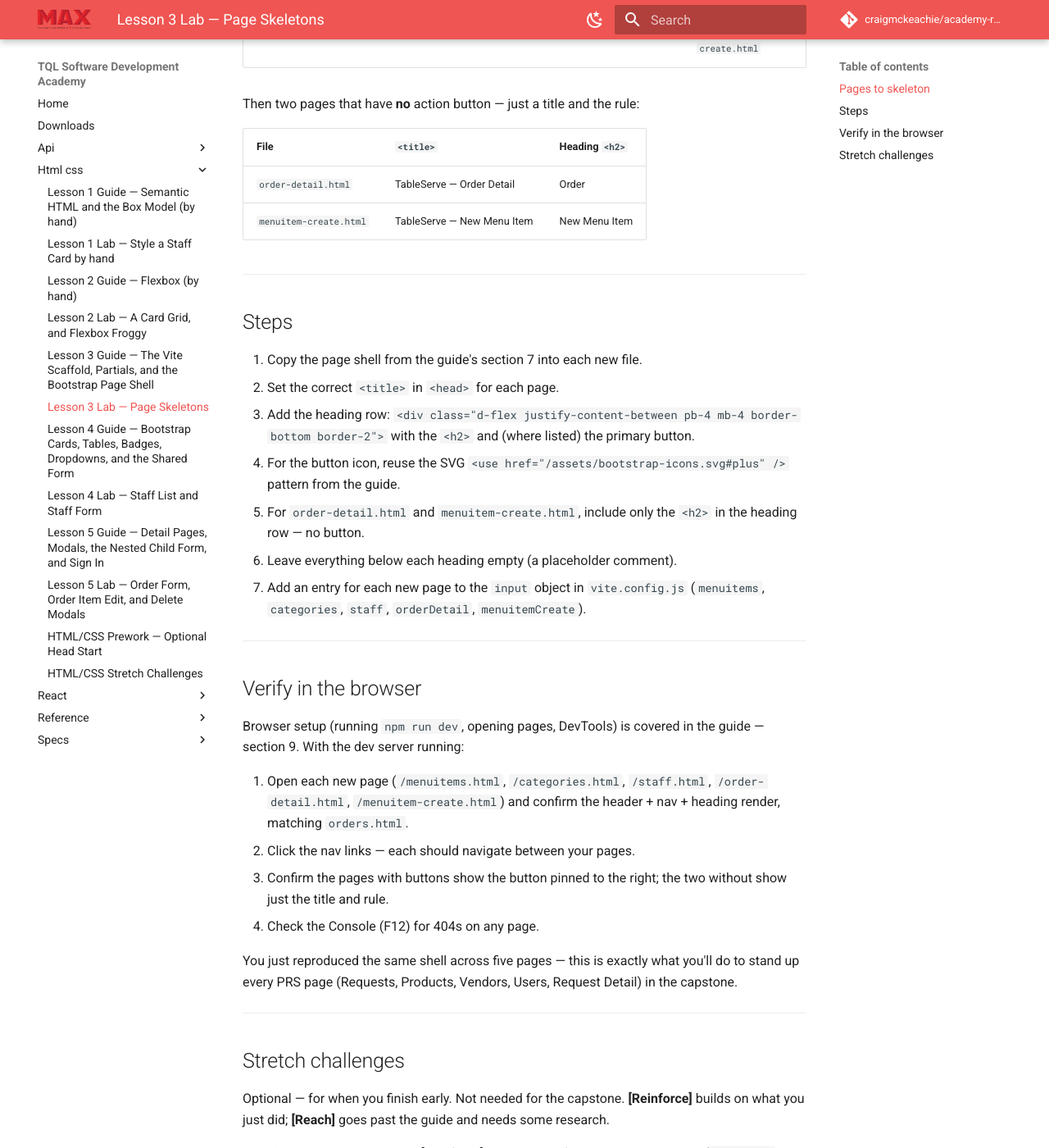
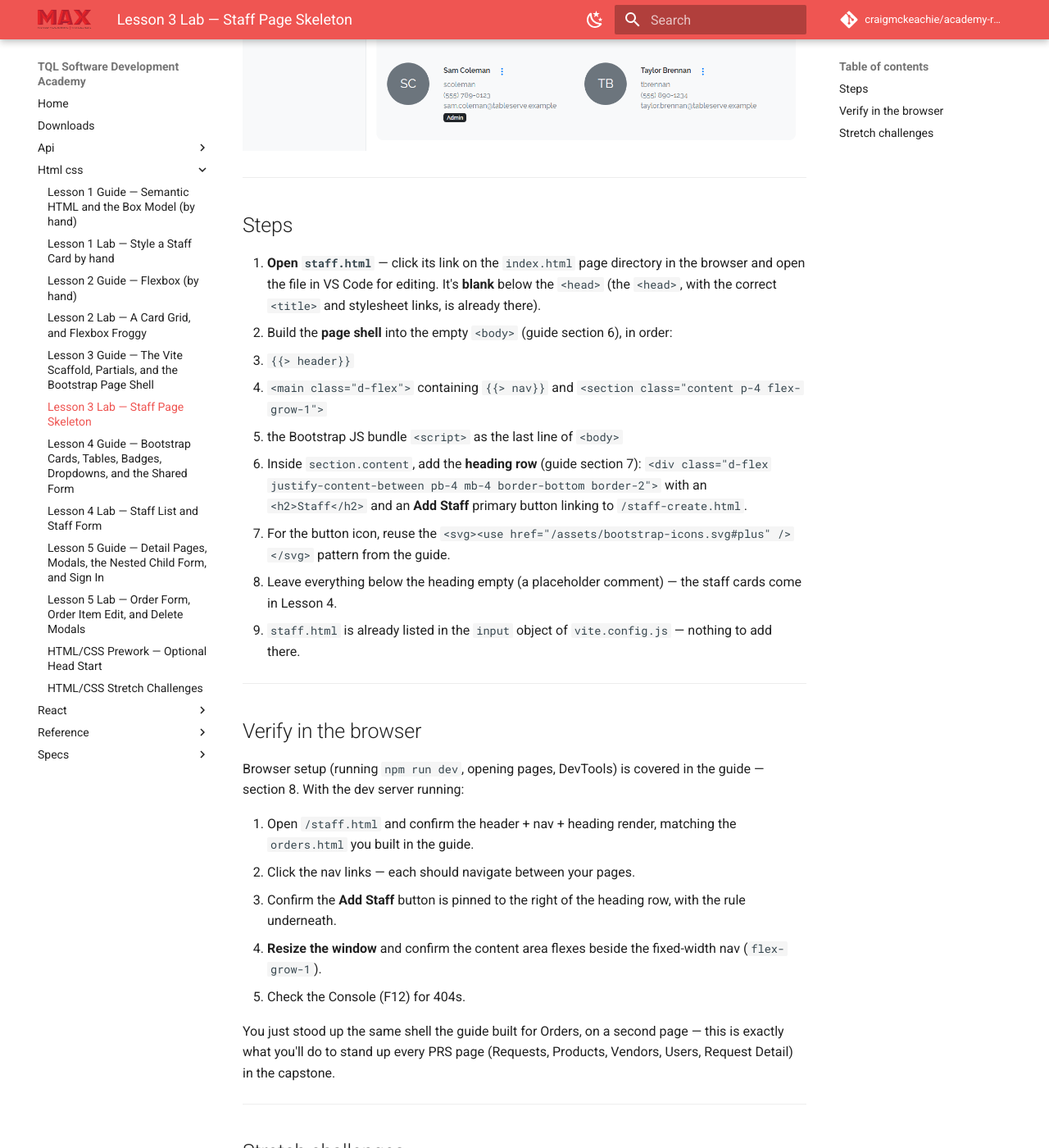
Before and after one commit to craigmckeachie/academy-resources, an MkDocs documentation site: the page built from materials/html-css/lesson-03-lab-page-skeletons.md, in a window 1280 px wide and 1400 px high, scrolled down 792 px. Shown: the whole window at 82% size. Built offline with MkDocs 1.6.1 and Material for MkDocs 9.7.7, drawn with Linux system fonts in a browser that asks for light colours; comment, search, counter and statistics services are not loaded; some of the changed text lies outside the part shown.

Commit message:
Publish academy-resources (2026-07-15 20:44)

```diff
--- a/materials/html-css/README.md
+++ b/materials/html-css/README.md
@@ -22,7 +22,7 @@ guide and what you built alongside it as your model.
 |--------|-------|-----|
 | 1 | [Semantic HTML and the box model — raw CSS, plain files](lesson-01-guide-semantic-html-box-model.md) | [Style a Staff card by hand](lesson-01-lab-staff-card.md) |
 | 2 | [Flexbox — raw CSS](lesson-02-guide-flexbox.md) | [A card grid, and Flexbox Froggy](lesson-02-lab-card-grid-flexbox-froggy.md) |
-| 3 | [The Vite scaffold, partials, and the Bootstrap page shell](lesson-03-guide-vite-scaffold-bootstrap-shell.md) | [Page skeletons](lesson-03-lab-page-skeletons.md) |
+| 3 | [The Vite scaffold, partials, and the Bootstrap page shell](lesson-03-guide-vite-scaffold-bootstrap-shell.md) | [Staff page skeleton](lesson-03-lab-page-skeletons.md) |
 | 4 | [Bootstrap cards, tables, badges, dropdowns, shared form](lesson-04-guide-bootstrap-cards-tables-forms.md) | [Staff list and form](lesson-04-lab-staff-list-and-form.md) |
 | 5 | [Detail pages, modals, nested form, Sign In](lesson-05-guide-forms-modals-detail-signin.md) | [Order form, Order Item edit, delete modals](lesson-05-lab-order-form-and-modals.md) |
 
--- a/materials/html-css/lesson-03-lab-page-skeletons.md
+++ b/materials/html-css/lesson-03-lab-page-skeletons.md
@@ -1,74 +1,60 @@
-# Lesson 3 Lab — Page Skeletons
+# Lesson 3 Lab — Staff Page Skeleton
 
-Build the page **skeletons** for the rest of the TableServe pages, using the same
-shell and heading pattern you saw in the guide's `orders.html`. Skeleton = the page
-shell plus the heading row only — no cards, tables, or forms yet (those come in
-Lesson 4). Refer back to the guide (sections 6 and 7) for the shell and heading
-markup.
+Build the **Staff page skeleton** by hand — the same shell + heading pattern the guide
+built for `orders.html`, on a different page. `staff.html` ships **blank** (just the
+`<head>`) for exactly this reason: you build its body yourself. Skeleton = the page
+shell plus the heading row only — no cards or forms yet (those come in Lesson 4). Refer
+back to the guide (sections 6 and 7) for the shell and heading markup.
 
-> **End goal.** You're building the *empty shells* here — header, nav, and a heading
-> row, with nothing below. To see the finished pages these grow into over Lessons 4–5,
-> browse the `screenshots/tableserve/` folder — e.g. the finished
-> [Menu](screenshots/tableserve/menuitems.png) and
-> [Orders](screenshots/tableserve/orders.png) pages. Don't build those yet; just the
-> frame.
+> **End goal.** You're building the _empty shell_ here — header, nav, and a heading
+> row, with nothing below. To see the finished page it grows into over Lessons 4–5,
+> browse the [Staff page](screenshots/tableserve/staff.png) in
+> `screenshots/tableserve/`. Don't build the cards yet; just the frame.
 
----
-
-## Pages to skeleton
-
-Create each file in the project root with the standard shell (`{{> header}}`,
-`<main class="d-flex">`, `{{> nav}}`, `<section class="content p-4 flex-grow-1">`,
-Bootstrap JS bundle) and a `justify-content-between` heading row. Use these titles,
-buttons, and `<title>` tags:
-
-| File | `<title>` | Heading `<h2>` | Action button (text + icon) | Button href |
-|---|---|---|---|---|
-| `menuitems.html` | TableServe — Menu Items | Menu | Add Item (`#plus`) | `/menuitem-create.html` |
-| `categories.html` | TableServe — Categories | Categories | Add Category (`#plus`) | `/category-create.html` |
-| `staff.html` | TableServe — Staff | Staff | Add Staff (`#plus`) | `/staff-create.html` |
-
-Then two pages that have **no** action button — just a title and the rule:
-
-| File | `<title>` | Heading `<h2>` |
-|---|---|---|
-| `order-detail.html` | TableServe — Order Detail | Order |
-| `menuitem-create.html` | TableServe — New Menu Item | New Menu Item |
+![Finished TableServe Staff page: a wrapping grid of staff cards, each showing a name, username, phone, email, and role badges, with a three-dots action menu](screenshots/tableserve/staff.png)
 
 ---
 
 ## Steps
 
-1. Copy the page shell from the guide's section 7 into each new file.
-2. Set the correct `<title>` in `<head>` for each page.
-3. Add the heading row: `<div class="d-flex justify-content-between pb-4 mb-4 border-bottom border-2">`
-   with the `<h2>` and (where listed) the primary button.
-4. For the button icon, reuse the SVG `<use href="/assets/bootstrap-icons.svg#plus" />`
+1. **Open `staff.html`** — click its link on the `index.html` page directory in the browser and open
+   the file in VS Code for editing. It's **blank** below the `<head>` (the `<head>`, with the
+   correct `<title>` and stylesheet links, is already there).
+2. Build the **page shell** into the empty `<body>` (guide section 6), in order:
+   - `{{> header}}`
+   - `<main class="d-flex">` containing `{{> nav}}` and
+     `<section class="content p-4 flex-grow-1">`
+   - the Bootstrap JS bundle `<script>` as the last line of `<body>`
+3. Inside `section.content`, add the **heading row** (guide section 7):
+   `<div class="d-flex justify-content-between pb-4 mb-4 border-bottom border-2">` with
+   an `<h2>Staff</h2>` and an **Add Staff** primary button linking to
+   `/staff-create.html`.
+4. For the button icon, reuse the `<svg><use href="/assets/bootstrap-icons.svg#plus" /></svg>`
    pattern from the guide.
-5. For `order-detail.html` and `menuitem-create.html`, include only the `<h2>` in
-   the heading row — no button.
-6. Leave everything below each heading empty (a placeholder comment).
-7. Add an entry for each new page to the `input` object in `vite.config.js`
-   (`menuitems`, `categories`, `staff`, `orderDetail`, `menuitemCreate`).
+5. Leave everything below the heading empty (a placeholder comment) — the staff cards
+   come in Lesson 4.
+6. `staff.html` is already listed in the `input` object of `vite.config.js` — nothing
+   to add there.
 
 ---
 
 ## Verify in the browser
 
 Browser setup (running `npm run dev`, opening pages, DevTools) is covered in the
-guide — section 9. With the dev server running:
+guide — section 8. With the dev server running:
 
-1. Open each new page (`/menuitems.html`, `/categories.html`, `/staff.html`,
-   `/order-detail.html`, `/menuitem-create.html`) and confirm the header + nav +
-   heading render, matching `orders.html`.
+1. Open `/staff.html` and confirm the header + nav + heading render, matching the
+   `orders.html` you built in the guide.
 2. Click the nav links — each should navigate between your pages.
-3. Confirm the pages with buttons show the button pinned to the right; the two
-   without show just the title and rule.
-4. Check the Console (F12) for 404s on any page.
+3. Confirm the **Add Staff** button is pinned to the right of the heading row, with
+   the rule underneath.
+4. **Resize the window** and confirm the content area flexes beside the fixed-width
+   nav (`flex-grow-1`).
+5. Check the Console (F12) for 404s.
 
-You just reproduced the same shell across five pages — this is exactly what you'll
-do to stand up every PRS page (Requests, Products, Vendors, Users, Request Detail)
-in the capstone.
+You just stood up the same shell the guide built for Orders, on a second page — this is
+exactly what you'll do to stand up every PRS page (Requests, Products, Vendors, Users,
+Request Detail) in the capstone.
 
 ---
 
@@ -78,21 +64,22 @@ Optional — for when you finish early. Not needed for the capstone.
 **[Reinforce]** builds on what you just did; **[Reach]** goes past the guide and
 needs some research.
 
-- **Skeleton the whole app** — [Reinforce] — add shells for the remaining pages
-  (`category-create.html`, `staff-create.html`, `order-create.html`,
-  `order-edit.html`, `menuitem-edit.html`, `orderitem-create.html`) so every page
-  in the design has a shell waiting. Add each to `vite.config.js`.
+- **Heading rows for the other list pages** — [Reinforce] — the skeletoned
+  `menuitems.html` and `categories.html` already ship with the shell but an empty
+  content area. Add the same `justify-content-between` heading row to each — Menu /
+  **Add Item** → `/menuitem-create.html`, and Categories / **Add Category** →
+  `/category-create.html`. It's a head start on Lesson 4.
 - **Active nav link** — [Reinforce] — Bootstrap's nav-pills style an `active` link
   differently. Add `class="nav-link active"` to the current page's link in a copy of
   the nav and confirm it takes the orange highlight from `styles.css`. (In React
   you'll set this dynamically; here just prove you can see the active state.)
 - **Inspect the box model** — [Reinforce] — in DevTools, select your heading row and
   read off the computed `padding`, `margin`, and `border` values the `pb-4 mb-4
-  border-bottom border-2` classes produced. Match each number back to a layer of the
+border-bottom border-2` classes produced. Match each number back to a layer of the
   box-model diagram in the guide.
 - **Read Bootstrap's source** — [Reinforce] — open the unminified
   `node_modules/bootstrap/dist/css/bootstrap.css` and find the rules for three classes
-  you used on the Orders skeleton — `.btn-primary`, `.d-flex`, and `.border-bottom`.
+  you used on the Staff skeleton — `.btn-primary`, `.d-flex`, and `.border-bottom`.
   Confirm each is ordinary CSS you could have written yourself, exactly as the guide's
   section 5 says.
 - **A print stylesheet** — [Reach] — the box model and CSS you're learning aren't
```
Also changed, not shown: materials/html-css/lesson-03-guide-vite-scaffold-bootstrap-shell.md (+30 -11 lines), 2 other files.
